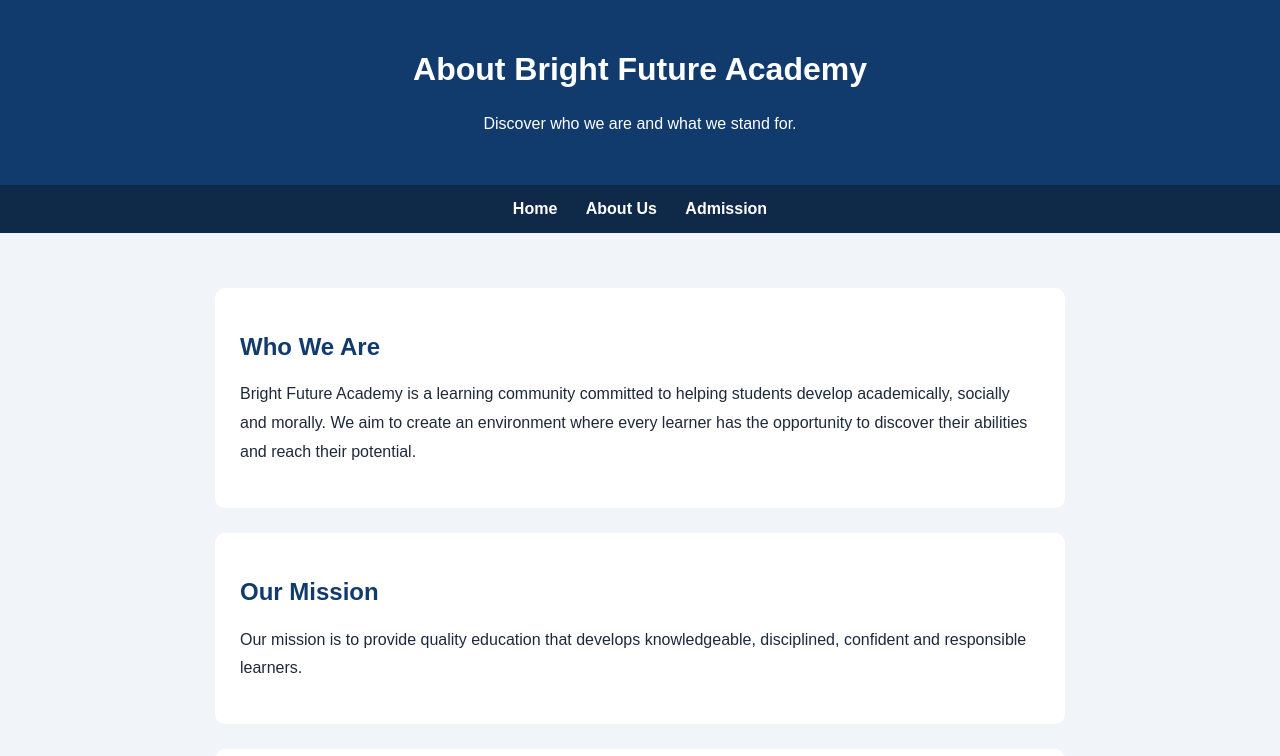
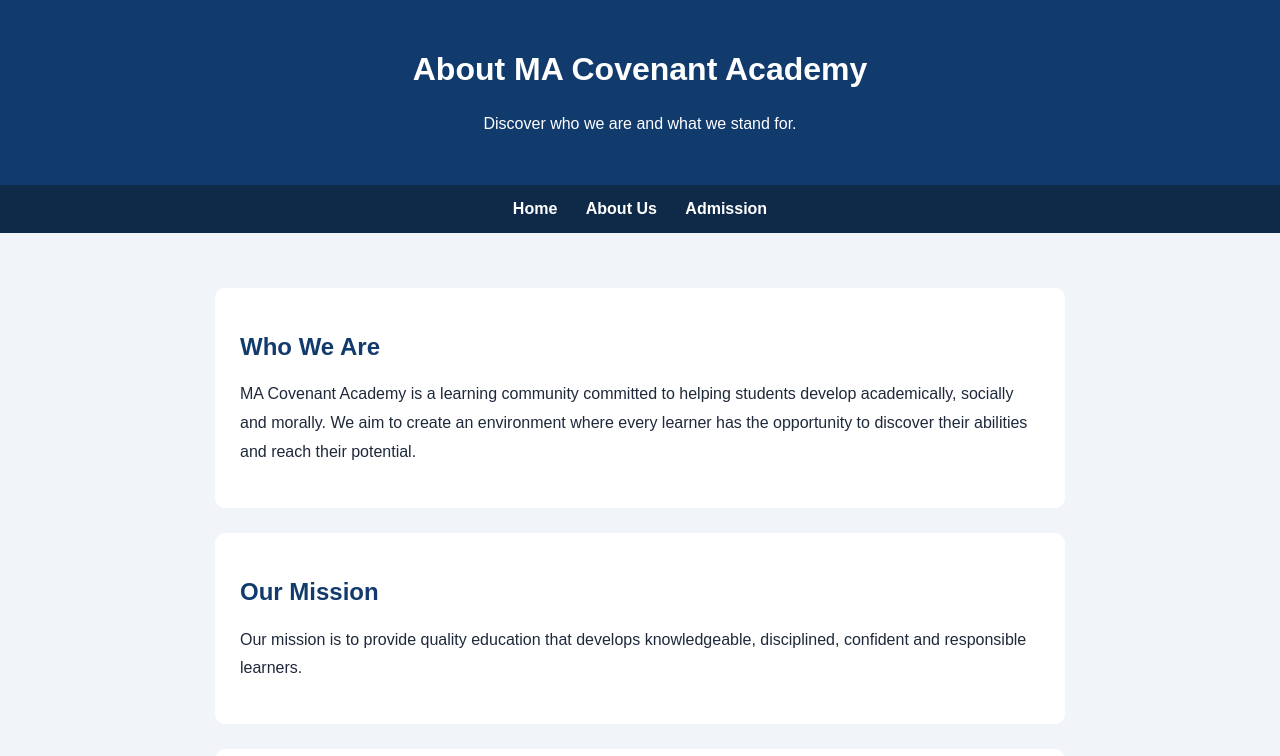
Before and after one commit to maudamemmanuel7-lgtm/App, a plain HTML site: page templates/about.html in a window 1280 px wide. Shown: the top 756 px of the page. Drawn offline with Linux system fonts and the light colour scheme.

Commit message:
Update about.html

```diff
--- a/templates/about.html
+++ b/templates/about.html
@@ -2,7 +2,7 @@
 <head>
     <meta charset="UTF-8">
     <meta name="viewport" content="width=device-width, initial-scale=1.0">
-    <title>About Us | Bright Future Academy</title><style>
+    <title>About Us | MA Covenant Academy</title><style>
     body {
         margin: 0;
         font-family: Arial, sans-serif;
@@ -85,7 +85,7 @@
 </style>
 
 </head><body><header>
-    <h1>About Bright Future Academy</h1>
+    <h1>About MA Covenant Academy</h1>
     <p>Discover who we are and what we stand for.</p>
 </header>
 
@@ -100,7 +100,7 @@
     <section class="card">
         <h2>Who We Are</h2>
         <p>
-            Bright Future Academy is a learning community committed to
+            MA Covenant Academy is a learning community committed to
             helping students develop academically, socially and morally.
             We aim to create an environment where every learner has the
             opportunity to discover their abilities and reach their potential.
@@ -140,7 +140,7 @@
 </main>
 
 <footer>
-    <p>&copy; 2026 Bright Future Academy. All rights reserved.</p>
+    <p>&copy; 2026 MA Covenant Academy. All rights reserved.</p>
 </footer>
 
 </body>
```
